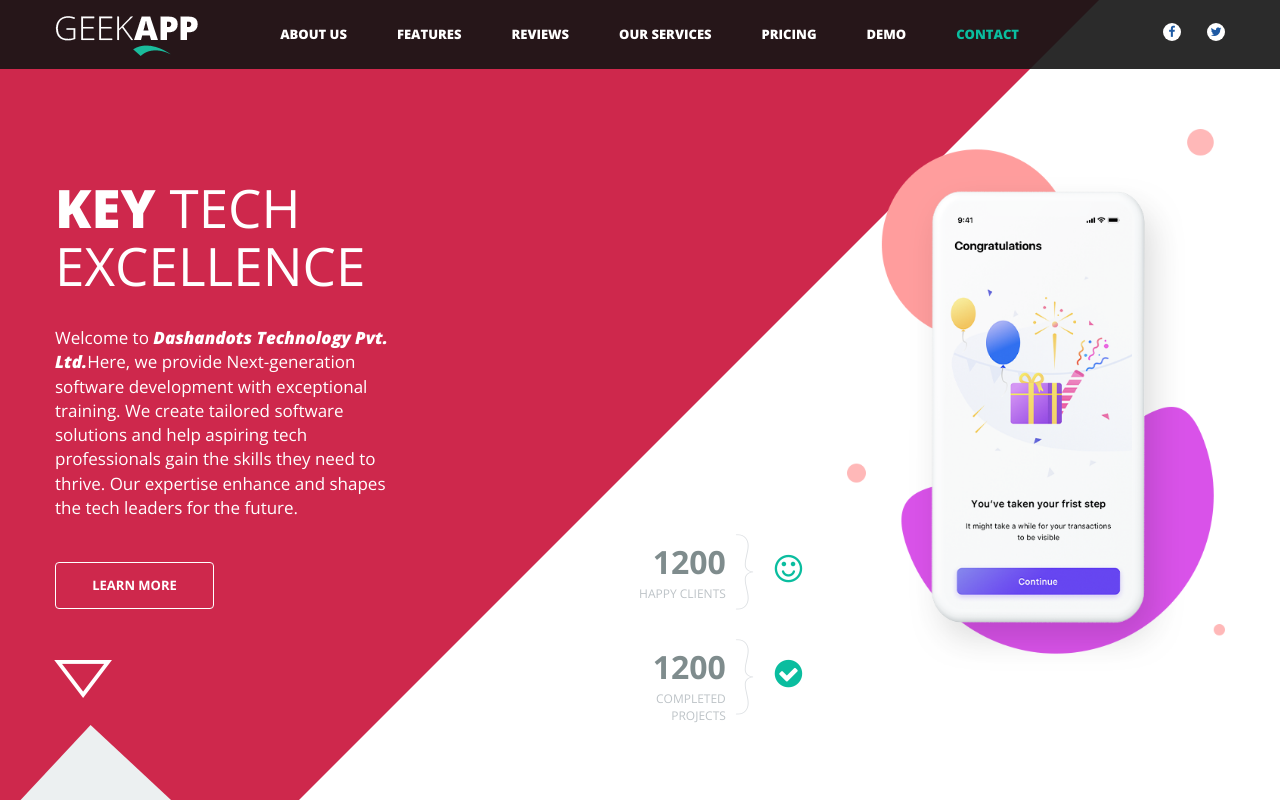
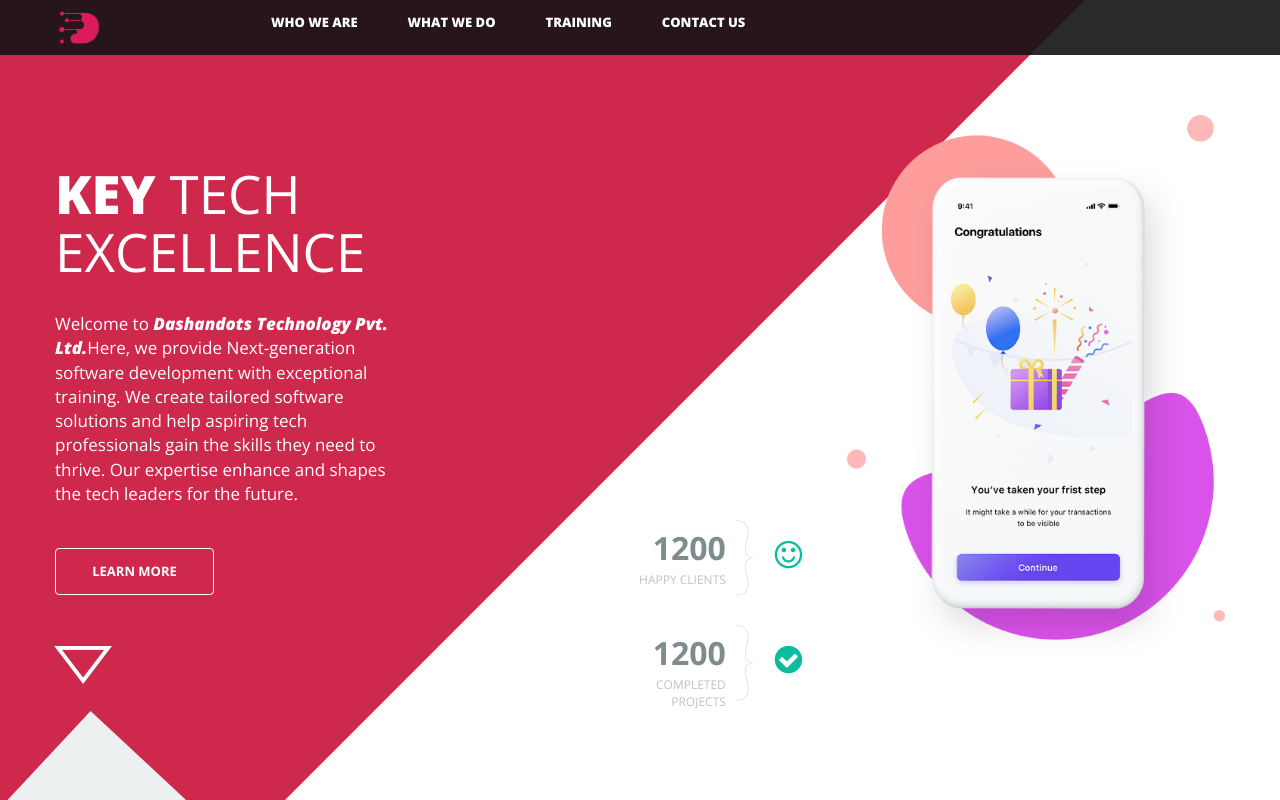
Before and after one commit to sumit245/dashandots_new_design, a website: page index.html in a window 1280 px wide. Shown: the top 800 px of the page. Drawn offline with nearby package versions, Linux system fonts and the light colour scheme.

Commit message:
Changes in code

```diff
--- a/css/style.css
+++ b/css/style.css
@@ -350,7 +350,7 @@
 .logo-container {
   background: rgba(21, 21, 21, 0.9);
   color: #fff;
-  padding: 16px 0 13px;
+  padding: 4px 0 3px;
 }
 .sticky-navigation {
   width: 100%;
@@ -1233,3 +1233,5 @@
 }
 
 /* dropdownnavbar */
+
+/* TrainingAnd Services*/
--- a/index.html
+++ b/index.html
@@ -58,19 +58,21 @@
                   <a href="#" title="GeekApp"
                     ><img
                       class="img-responsive"
-                      src="images/logo.png"
-                      alt="GeekApp"
+                      src="images/dnd_logo_final_v2.png"
+                      alt="Dashandots Technology"
+                      height="48px"
+                      width="48px"
                   /></a>
                 </div>
                 <!-- Logo Ends -->
 
                 <!-- Navigation Menu Begins -->
-                <div
+              <div
                   id="navigation"
-                  class="col-md-8 navbar top-navbar no-padding"
+                  class="col-md-10 navbar top-navbar no-padding"
                 >
                   <!-- Mobile Nav Toggle Begins -->
-                  <div class="navbar-header nav-respons">
+                  <div class="navbar-header">
                     <button
                       data-target=".bs-navbar-collapse"
                       data-toggle="collapse"
@@ -86,31 +88,44 @@
                   <!-- Mobile Nav Toggle Ends -->
 
                   <!-- Menu Begins -->
-                  <nav
-                    id="topnav"
+                <div
                     role="navigation"
-                    class="collapse navbar-collapse bs-navbar-collapse no-padding"
+                    class="collapse navbar-collapse bs-navbar-collapse p-0"
                   >
-                    <ul class="nav navbar-nav navbar-right uppercase">
-                      <li><a href="#about" class="scroll">About US</a></li>
-                      <li><a href="#features" class="scroll">Features</a></li>
-                      <li><a href="#reviews" class="scroll">Reviews</a></li>
-                      <li>
+                    <ul class="nav navbar-nav me- auto ps-lg-0 uppercase">
+                      <li
+                        class="nav-item dropdown dropdown-hover-position-static"
+                        id="dropdown"
+                      >
+                        <a href="#about" class="nav-link">Who we are</a>
+                      </li>
+                      <li
+                        class="nav-item dropdown dropdown-hover-position-static"
+                      >
+                        <a href="#features" class="nav-link">What we do</a>
+                      </li>
+                      <li class="nav-item">
+                        <a href="#reviews" class="nav-link">Training</a>
+                      </li>
+                      <!-- <li>
                         <a href="#services" class="scroll">Our Services</a>
                       </li>
                       <li><a href="#pricing" class="scroll">Pricing</a></li>
-                      <li><a href="#video" class="scroll">Demo</a></li>
-                      <li><a href="#contact-us" class="scroll">Contact</a></li>
+                      <li><a href="#video" class="scroll">Demo</a></li> -->
                     </ul>
-                  </nav>
-
-                  <!-- Menu Ends  -->
+                    <ul class="nav navbar-nav mt-3 mt-lg-0 uppercase">
+                      <li class="nav-item">
+                        <a href="#contact-us" class="nav-link">CONTACT US</a>
+                      </li>
+                    </ul>
+                  </div>
+                  <!-- Menu Ends -->
                 </div>
 
                 <!-- Navigation Menu Ends -->
 
                 <!-- Social Links Begins -->
-                <div class="col-md-2">
+                <!-- <div class="col-md-2">
                   <ul class="top-social-icon">
                     <li>
                       <a href="#" class="gk-facebook"
@@ -123,7 +138,7 @@
                       ></a>
                     </li>
                   </ul>
-                </div>
+                </div> -->
                 <!-- Social Links Ends -->
               </div>
             </div>
@@ -698,7 +713,7 @@
                       <br />Possibilities
                     </h3>
                     <!-- Content -->
-                    <p>Ut labores laoreet petentium vix. Nec cu eripuit al.</p>
+                    <p>Partner with Dashandots Technology Pvt. Ltd. to experience <br>exceptional quality, value, and expertise</p>
                   </div>
                   <!-- Screenshot Left Info Ends -->
                   <!-- Shape Pointer -->
@@ -721,7 +736,7 @@
                   >
                     <!-- Title -->
                     <h2 class="section-title color-grey">
-                      <span class="text-extrabold">App</span> Screenshot
+                      <span class="text-extrabold">Why</span>Choose Us
                     </h2>
                     <!-- Shape Down Arrow -->
                     <p class="text-center color-grey">
@@ -729,7 +744,7 @@
                     </p>
                     <!-- Description -->
                     <h3 class="section-msg text-center color-grey">
-                      Included screens in the app
+                      Elevate your business and career with Dashandots Technology Pvt. Ltd
                     </h3>
                   </div>
                   <!-- Screenshot Right Info Ends -->
```
Also changed, not shown: Services.html (added), images/dnd_logo_final_v2.png (added).
